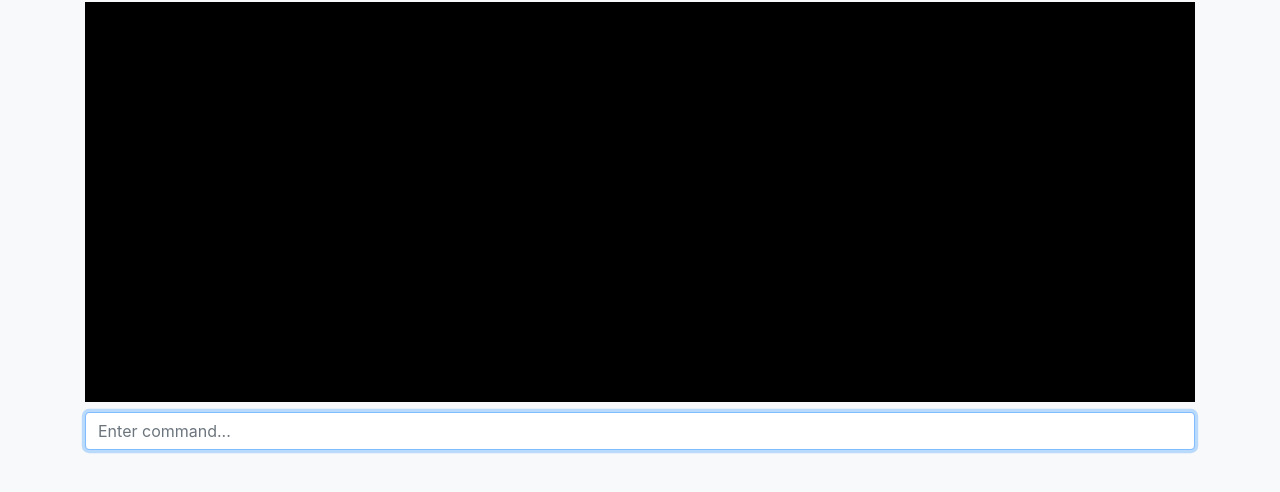
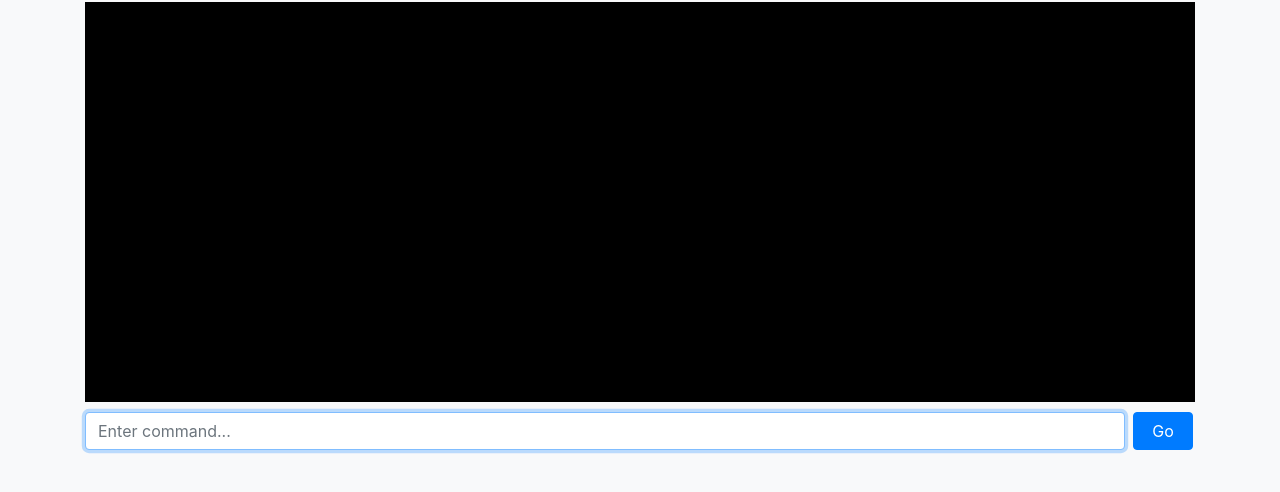
Before and after one commit to lucgei231/PythonServer, a plain HTML site: page wsl-terminal-app/templates/terminal.html in a window 1280 px wide. Shown: the part 102-594 px from the top of the page. Drawn offline with nearby package versions, Linux system fonts and the light colour scheme.

Commit message:
auto-commit

```diff
--- a/wsl-terminal-app/templates/terminal.html
+++ b/wsl-terminal-app/templates/terminal.html
@@ -18,8 +18,14 @@
             font-family: monospace;
         }
         #commandInput {
-            width: 100%;
+            width: calc(100% - 70px);
             margin-top: 10px;
+            display: inline-block;
+        }
+        #goButton {
+            width: 60px;
+            margin-top: 10px;
+            display: inline-block;
         }
     </style>
 </head>
@@ -27,16 +33,21 @@
     <div class="container">
         <h1 class="mt-5">WSL Terminal</h1>
         <div id="terminal"></div>
+        <div class="form-inline">
             <input type="text" id="commandInput" class="form-control" placeholder="Enter command..." autofocus>
+            <button id="goButton" class="btn btn-primary ml-2">Go</button>
+        </div>
     </div>
 
     <script>
         const terminal = document.getElementById('terminal');
         const commandInput = document.getElementById('commandInput');
+        const goButton = document.getElementById('goButton');
 
-        commandInput.addEventListener('keypress', function (e) {
-            if (e.key === 'Enter') {
+        // Define a function to send the command
+        const sendCommand = () => {
             const command = commandInput.value;
+            if (!command) return;
             terminal.innerHTML += `<div>> ${command}</div>`;
             commandInput.value = '';
 
@@ -56,8 +67,17 @@
                 terminal.innerHTML += `<div>Error: ${error}</div>`;
                 terminal.scrollTop = terminal.scrollHeight;
             });
+        };
+
+        // Trigger on "Enter" key press
+        commandInput.addEventListener('keypress', function (e) {
+            if (e.key === 'Enter') {
+                sendCommand();
             }
         });
+
+        // Trigger on clicking the "Go" button
+        goButton.addEventListener('click', sendCommand);
     </script>
 </body>
 </html>
```
Lines whose indentation alone changed are shown as unchanged.
